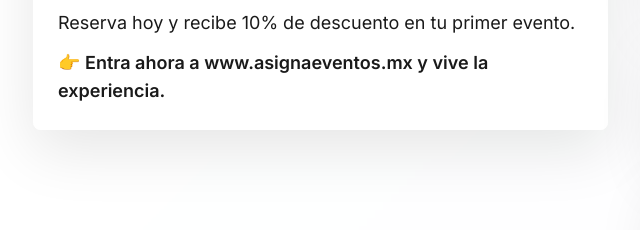
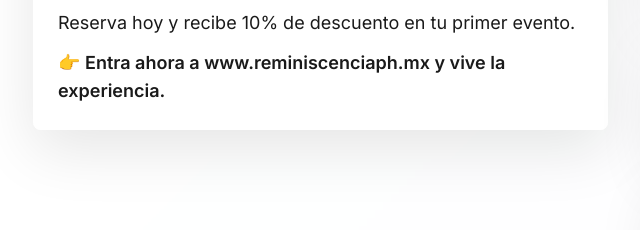
Before and after one commit to CrimsonComet13/NE1HW, a plain HTML site: page index.html in a window 1280 px wide. Shown: the part 476-706 px from the top of the page, 8-648 px from the left. Drawn offline with nearby package versions, Linux system fonts and the light colour scheme.

Commit message:
Update index.html

```diff
--- a/index.html
+++ b/index.html
@@ -335,7 +335,7 @@
     </style>
 </head>
 <body>
-    <div class="logo">AsignaEventos</div>
+    <div class="logo">ReminiscenciaPhotography</div>
     <div class="nav-container">
         <div class="nav-btn" id="prev-btn"><i class="fas fa-arrow-left"></i></div>
         <div class="nav-btn" id="next-btn"><i class="fas fa-arrow-right"></i></div>
@@ -362,7 +362,7 @@
                             <span class="text-xl secondary-text">🤝</span> Profesionales verificados
                         </p>
                         <p class="mb-3">Reserva hoy y recibe 10% de descuento en tu primer evento.</p>
-                        <p class="font-semibold">👉 Entra ahora a www.asignaeventos.mx y vive la experiencia.</p>
+                        <p class="font-semibold">👉 Entra ahora a www.reminiscenciaph.mx y vive la experiencia.</p>
                     </div>
                 </div>
             </div>
```
